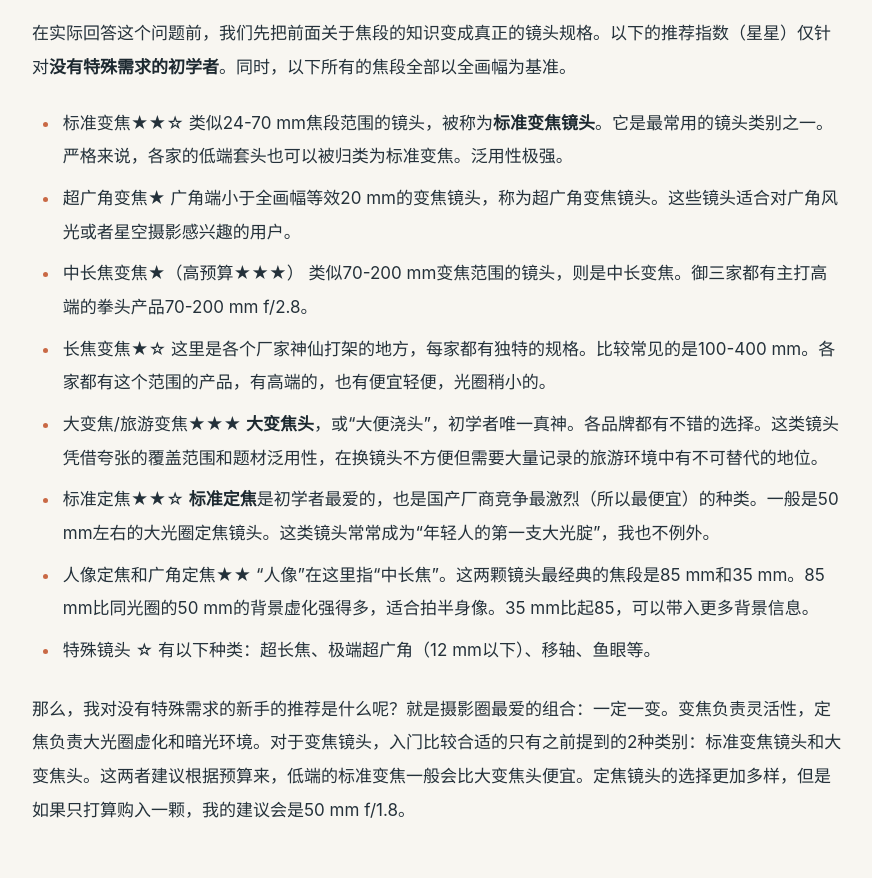
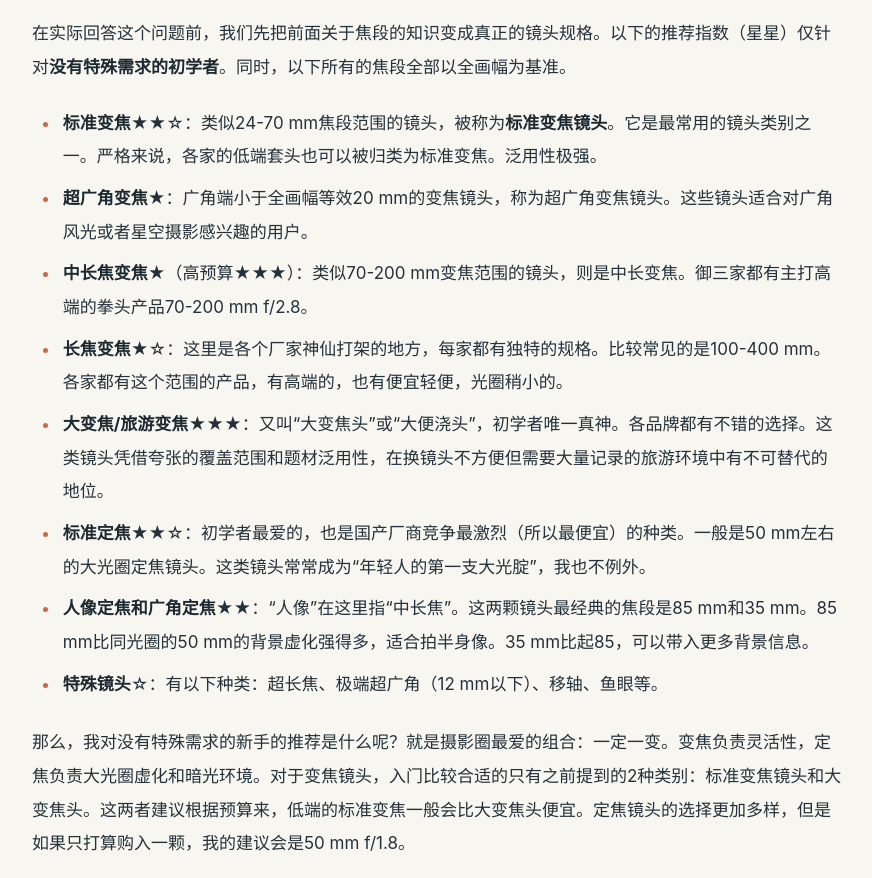
Before and after one commit to Temariiiiiiii/camera-guide, a website: page index.html in a window 1280 px wide. Shown: the part 9280-10158 px from the top of the page, without its empty margins (202-1074 px from the left). Drawn offline with Linux system fonts and the light colour scheme.

Commit message:
Format lens type recommendations consistently

```diff
--- a/index.html
+++ b/index.html
@@ -130,22 +130,14 @@
 <h3 id="section-2-6">2.6 我要买什么焦段、什么光圈的镜头？<a class="heading-anchor" href="#section-2-6" aria-label="链接到本节">#</a></h3>
 <p>在实际回答这个问题前，我们先把前面关于焦段的知识变成真正的镜头规格。以下的推荐指数（星星）仅针对<strong>没有特殊需求的初学者</strong>。同时，以下所有的焦段全部以全画幅为基准。</p>
 <ul>
-<li>标准变焦★★☆
-  类似24-70 mm焦段范围的镜头，被称为<strong>标准变焦镜头</strong>。它是最常用的镜头类别之一。严格来说，各家的低端套头也可以被归类为标准变焦。泛用性极强。</li>
-<li>超广角变焦★
-  广角端小于全画幅等效20 mm的变焦镜头，称为超广角变焦镜头。这些镜头适合对广角风光或者星空摄影感兴趣的用户。</li>
-<li>中长焦变焦★（高预算★★★）
-  类似70-200 mm变焦范围的镜头，则是中长变焦。御三家都有主打高端的拳头产品70-200 mm f/2.8。</li>
-<li>长焦变焦★☆
-  这里是各个厂家神仙打架的地方，每家都有独特的规格。比较常见的是100-400 mm。各家都有这个范围的产品，有高端的，也有便宜轻便，光圈稍小的。</li>
-<li>大变焦/旅游变焦★★★
-  <strong>大变焦头</strong>，或“大便浇头”，初学者唯一真神。各品牌都有不错的选择。这类镜头凭借夸张的覆盖范围和题材泛用性，在换镜头不方便但需要大量记录的旅游环境中有不可替代的地位。</li>
-<li>标准定焦★★☆
-  <strong>标准定焦</strong>是初学者最爱的，也是国产厂商竞争最激烈（所以最便宜）的种类。一般是50 mm左右的大光圈定焦镜头。这类镜头常常成为“年轻人的第一支大光腚”，我也不例外。</li>
-<li>人像定焦和广角定焦★★
-  “人像”在这里指“中长焦”。这两颗镜头最经典的焦段是85 mm和35 mm。85 mm比同光圈的50 mm的背景虚化强得多，适合拍半身像。35 mm比起85，可以带入更多背景信息。</li>
-<li>特殊镜头 ☆
-  有以下种类：超长焦、极端超广角（12 mm以下）、移轴、鱼眼等。</li>
+<li><strong>标准变焦</strong>★★☆：类似24-70 mm焦段范围的镜头，被称为<strong>标准变焦镜头</strong>。它是最常用的镜头类别之一。严格来说，各家的低端套头也可以被归类为标准变焦。泛用性极强。</li>
+<li><strong>超广角变焦</strong>★：广角端小于全画幅等效20 mm的变焦镜头，称为超广角变焦镜头。这些镜头适合对广角风光或者星空摄影感兴趣的用户。</li>
+<li><strong>中长焦变焦</strong>★（高预算★★★）：类似70-200 mm变焦范围的镜头，则是中长变焦。御三家都有主打高端的拳头产品70-200 mm f/2.8。</li>
+<li><strong>长焦变焦</strong>★☆：这里是各个厂家神仙打架的地方，每家都有独特的规格。比较常见的是100-400 mm。各家都有这个范围的产品，有高端的，也有便宜轻便，光圈稍小的。</li>
+<li><strong>大变焦/旅游变焦</strong>★★★：又叫“大变焦头”或“大便浇头”，初学者唯一真神。各品牌都有不错的选择。这类镜头凭借夸张的覆盖范围和题材泛用性，在换镜头不方便但需要大量记录的旅游环境中有不可替代的地位。</li>
+<li><strong>标准定焦</strong>★★☆：初学者最爱的，也是国产厂商竞争最激烈（所以最便宜）的种类。一般是50 mm左右的大光圈定焦镜头。这类镜头常常成为“年轻人的第一支大光腚”，我也不例外。</li>
+<li><strong>人像定焦和广角定焦</strong>★★：“人像”在这里指“中长焦”。这两颗镜头最经典的焦段是85 mm和35 mm。85 mm比同光圈的50 mm的背景虚化强得多，适合拍半身像。35 mm比起85，可以带入更多背景信息。</li>
+<li><strong>特殊镜头</strong>☆：有以下种类：超长焦、极端超广角（12 mm以下）、移轴、鱼眼等。</li>
 </ul>
 <p>那么，我对没有特殊需求的新手的推荐是什么呢？就是摄影圈最爱的组合：一定一变。变焦负责灵活性，定焦负责大光圈虚化和暗光环境。对于变焦镜头，入门比较合适的只有之前提到的2种类别：标准变焦镜头和大变焦头。这两者建议根据预算来，低端的标准变焦一般会比大变焦头便宜。定焦镜头的选择更加多样，但是如果只打算购入一颗，我的建议会是50 mm f/1.8。</p>
 <h3 id="section-2-7">2.7 为什么24-70、24-105、20-70、28-200都有人买？<a class="heading-anchor" href="#section-2-7" aria-label="链接到本节">#</a></h3>
```
Also changed, not shown: article.md (+8 -16 lines).
